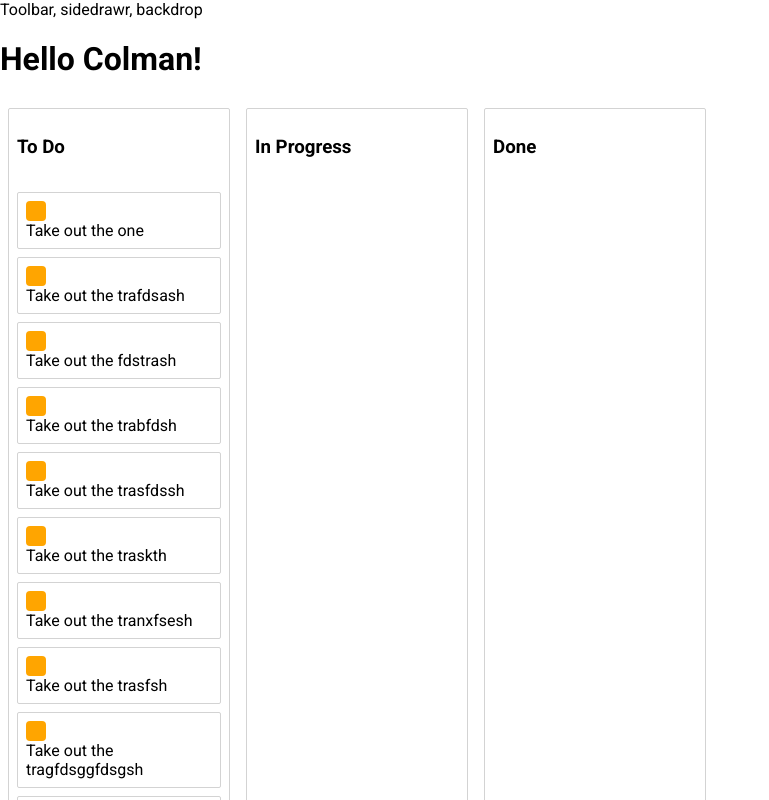
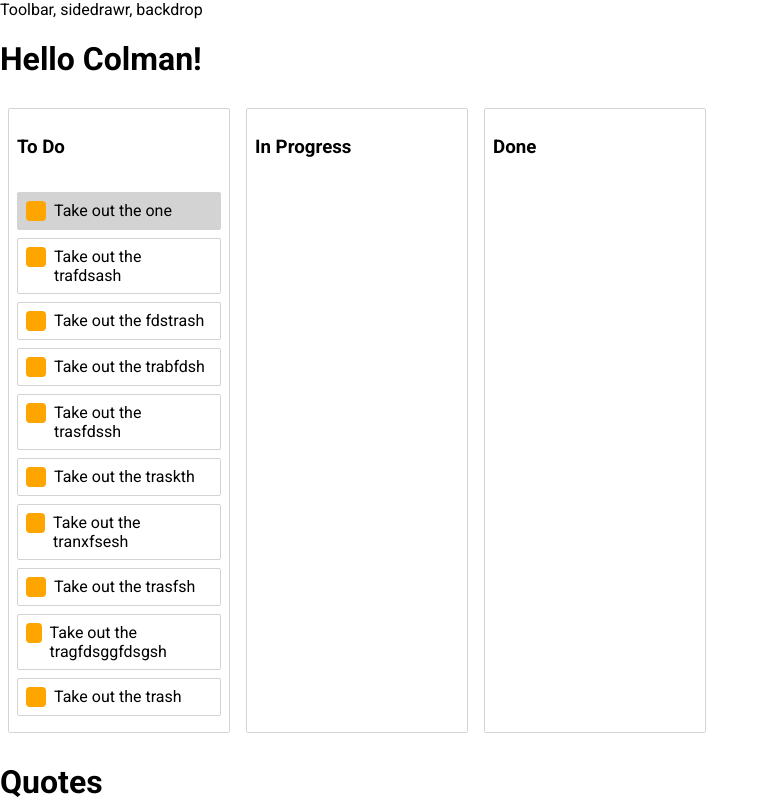
Before and after one commit to soggytacos/Launchpad, a React app: page / in a window 1280 px wide. Shown: the top 800 px of the page, without its empty margins (0-769 px from the left). Built offline with nearby package versions, Linux system fonts and the light colour scheme.

Commit message:
functionality for conditional columns

```diff
--- a/src/DNDTutorial/Column.js
+++ b/src/DNDTutorial/Column.js
@@ -29,7 +29,10 @@
         return (
             <Container>
                 <Title>{this.props.column.title}</Title>
-                <Droppable droppableId={this.props.column.id}>
+                <Droppable
+                    droppableId={this.props.column.id}
+                    // type={this.props.column.id === 'column-3' ? 'done' : 'active'}
+                    isDropDisabled={this.props.isDropDisabled}>
                     {(provided, snapshot) => (
                         <TaskList
                             ref={provided.innerRef}
--- a/src/DNDTutorial/DNDTutorial.js
+++ b/src/DNDTutorial/DNDTutorial.js
@@ -42,7 +42,11 @@
         columnOrder: ['column-1', 'column-2', 'column-3'],
     };
 
-    onDragStart = () => {
+    onDragStart = (start) => {
+        const homeIndex =this.state.columnOrder.indexOf(start.source.droppableId);
+        this.setState({
+            homeIndex,
+        });
         document.body.style.color = 'orange';
         document.body.style.transtion = 'background-color 0.2s ease';
     }
@@ -127,11 +131,12 @@
                 onDragStart={this.onDragStart}
             >
                 <Container>
-                    {this.state.columnOrder.map(columnId => {
+                    {this.state.columnOrder.map((columnId, index) => {
                         const column = this.state.columns[columnId];
                         const tasks = column.taskIds.map(taskId => this.state.tasks[taskId]);
+                        const isDropDisabled = index < this.state.homeIndex;
 
-                        return <Column key={column.id} column={column} tasks={tasks}/>
+                        return <Column key={column.id} column={column} tasks={tasks} isDropDisabled={isDropDisabled}/>
                     })}
                 </Container>
             </DragDropContext>
--- a/src/DNDTutorial/Task.js
+++ b/src/DNDTutorial/Task.js
@@ -7,7 +7,7 @@
 border-radius: 2px;
 padding: 8px;
 margin-bottom: 8px;
-background-color: ${props => (props.isDragging ? 'lightgreen' : 'white')}
+background-color: ${props => (props.isDragDisabled ? 'lightgrey' : props.isDragging ? 'lightgreen' : 'white')};
 
 display: flex;
 `;
@@ -22,13 +22,19 @@
 
 export default class Task extends Component {
     render() {
+        const isDragDisabled = this.props.task.id === 'task-1';
         return (
-            <Draggable draggableId={this.props.task.id} index={this.props.index}>
+            <Draggable
+                draggableId={this.props.task.id}
+                index={this.props.index}
+                isDragDisabled={isDragDisabled}
+            >
                 {(provided, snapshot) => (
                     <Container
                         {...provided.draggableProps}
                         ref={provided.innerRef}
                         isDragging={snapshot.isDragging}
+                        isDragDisabled={isDragDisabled}
                     >
                         <Handle {...provided.dragHandleProps}/>
                         {this.props.task.content}
```
